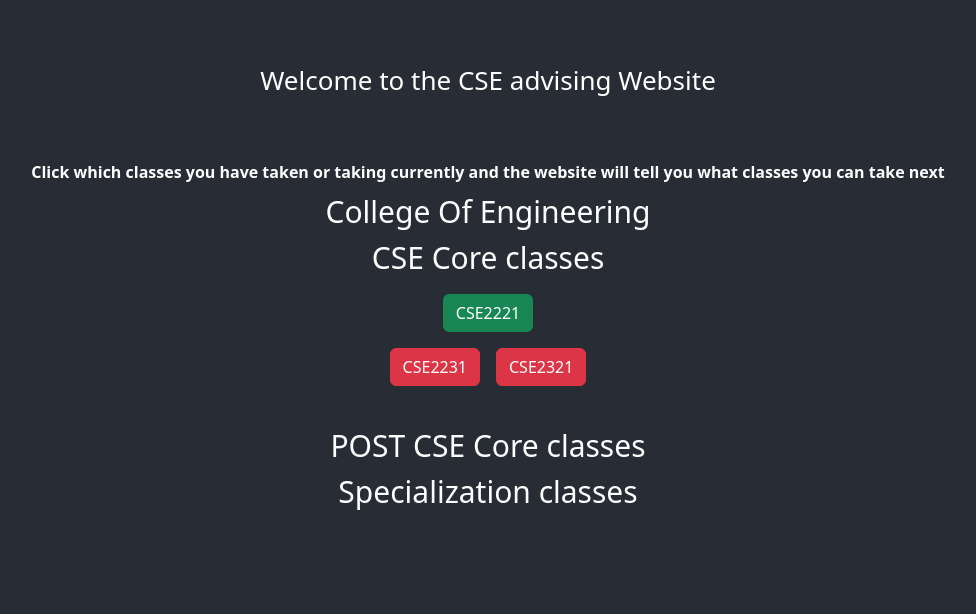
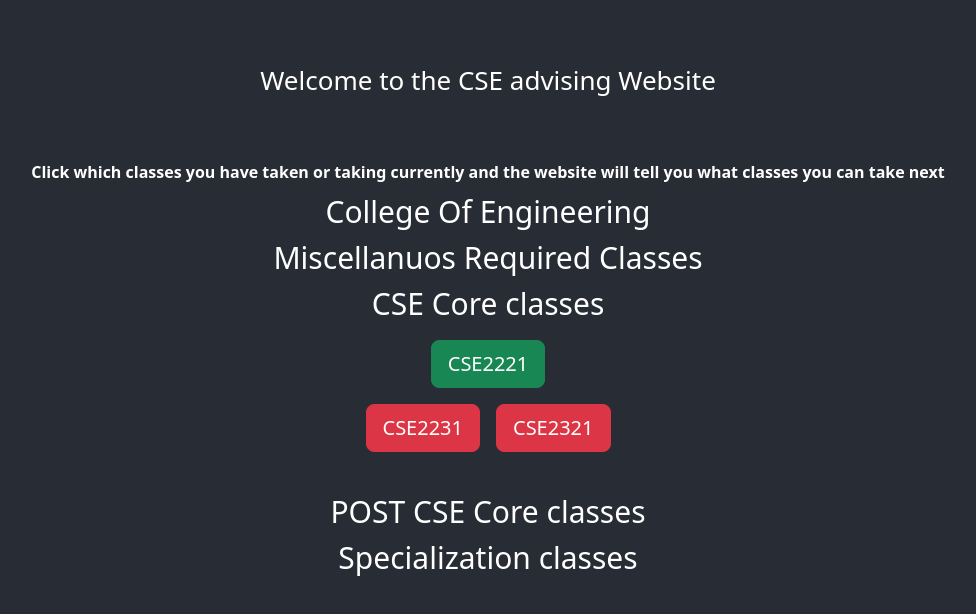
Before and after one commit to patelvndn/OSUCSEAdvisingWebsite, a React (Create React App) app: page / in a window 1280 px wide. Both pictures are taken after a click on the button "CSE2221". Shown: the top 614 px of the page, without its empty margins (152-1128 px from the left). Built offline with nearby package versions, Linux system fonts and the light colour scheme.

Commit message:
Moved the CSE core body to a component(CSECORE)

```diff
--- a/src/App.js
+++ b/src/App.js
@@ -1,14 +1,16 @@
 import React, { Component } from "react";
 import "./App.css";
 import Section from "./components/section";
+import CseCore from "./components/cseCore";
 
 class App extends Component {
   state = {
     counters: [
       { id: 1, region: "College Of Engineering" },
-      { id: 2, region: "CSE Core classes" },
-      { id: 3, region: "POST CSE Core classes" },
-      { id: 4, region: "Specialization classes" },
+      { id: 2, region: "Miscellanuos Required Classes" },
+      { id: 3, region: "CSE Core classes" },
+      { id: 4, region: "POST CSE Core classes" },
+      { id: 5, region: "Specialization classes" },
     ],
 
     SW1val: false,
@@ -18,6 +20,16 @@ class App extends Component {
     SYS1val: false,
     SYS2val: false,
     CAPval: false,
+
+    ENGR1181val: false,
+    ENGR1182val: false,
+    PHYval: false,
+    Calc1val: false,
+    Calc2val: false,
+    LINALGval: false,
+    STATval: false,
+    MATHval: false,
+    ECE2060: false,
   };
 
   render() {
@@ -30,16 +42,6 @@ class App extends Component {
           Click which classes you have taken or taking currently and the website
           will tell you what classes you can take next
         </b>
-        {/* <div className="Region-Formation">
-          {this.state.counters.map((counter) => (
-            <div>
-              <Section key={counter.id} region={counter.region} />
-              <button className="btn btn-danger btn-sm m-2">
-                Fill {counter.region}
-              </button>
-            </div>
-          ))}
-        </div> */}
         <Section
           key={this.state.counters[0].id}
           region={this.state.counters[0].region}
@@ -50,68 +52,41 @@ class App extends Component {
           region={this.state.counters[1].region}
           className="Region-Formation"
         />
-        <button
-          className={this.getButtonColor(this.state.SW1val)}
-          onClick={this.SW1Clicked}
-        >
-          CSE2221
-        </button>
-        <br></br>
-        <button
-          className={this.getButtonColor(this.state.SW2val)}
-          onClick={this.SW2Clicked}
-          hidden={this.getKey1()}
-        >
-          CSE2231
-        </button>
-        <button
-          className={this.getButtonColor(this.state.FN1val)}
-          onClick={this.FN1Clicked}
-          hidden={this.getKey1()}
-        >
-          CSE2321
-        </button>
-        <br></br>
-        <button
-          className={this.getButtonColor(this.state.FN2val)}
-          onClick={this.FN2Clicked}
-          hidden={this.getKey2()}
-        >
-          CSE2331
-        </button>
-        <button
-          className={this.getButtonColor(this.state.SYS1val)}
-          onClick={this.SYS1Clicked}
-          hidden={this.getKey2()}
-        >
-          CSE2421
-        </button>
-
-        <br></br>
-
-        <button
-          className={this.getButtonColor(this.state.SYS2val)}
-          onClick={this.SYS2Clicked}
-          hidden={this.getKey3()}
-        >
-          CSE2431
-        </button>
-
-        <button
-          className={this.getButtonColor(this.state.CAPval)}
-          onClick={this.CAPClicked}
-          hidden={this.getKey3()}
-        >
-          CSE390X
-        </button>
         <Section
           key={this.state.counters[2].id}
           region={this.state.counters[2].region}
           className="Region-Formation"
         />
+        <CseCore
+          key={1}
+          onGetButtonColor={this.getButtonColor}
+          onSW1Clicked={this.SW1Clicked}
+          onSW2Clicked={this.SW2Clicked}
+          onFN1Clicked={this.FN1Clicked}
+          onFN2Clicked={this.FN2Clicked}
+          onSYS1Clicked={this.SYS1Clicked}
+          onSYS2Clicked={this.SYS2Clicked}
+          onCAPClicked={this.CAPClicked}
+          onKey1={this.getKey1()}
+          onKey2={this.getKey2()}
+          onKey3={this.getKey3()}
+          SW1val={this.state.SW1val}
+          SW2val={this.state.SW2val}
+          FN1val={this.state.FN1val}
+          FN2val={this.state.FN2val}
+          SYS1val={this.state.SYS1val}
+          SYS2val={this.state.SYS2val}
+          CAPval={this.state.CAPval}
+        />
         <Section
           key={this.state.counters[3].id}
           region={this.state.counters[3].region}
+          className="Region-Formation"
+        />
+
+        <Section
+          key={this.state.counters[4].id}
+          region={this.state.counters[4].region}
           className="Region-Formation"
         />
       </div>
@@ -195,7 +170,7 @@ class App extends Component {
   };
 
   getButtonColor = (val) => {
-    let x = "btn btn-m m-2 btn-";
+    let x = "btn btn-lg m-2 btn-";
     return (x += val ? "success" : "danger");
   };
 
--- a/src/components/cseCore.jsx
+++ b/src/components/cseCore.jsx
@@ -5,38 +5,38 @@ class CseCore extends Component {
     return (
       <div>
         <button
-          className={this.getButtonColor(this.state.SW1val)}
-          onClick={this.SW1Clicked}
+          className={this.props.onGetButtonColor(this.props.SW1val)}
+          onClick={this.props.onSW1Clicked}
         >
           CSE2221
         </button>
         <br></br>
         <button
-          className={this.getButtonColor(this.state.SW2val)}
-          onClick={this.SW2Clicked}
-          hidden={this.getKey1()}
+          className={this.props.onGetButtonColor(this.props.SW2val)}
+          onClick={this.props.onSW2Clicked}
+          hidden={this.props.onKey1}
         >
           CSE2231
         </button>
         <button
-          className={this.getButtonColor(this.state.FN1val)}
-          onClick={this.FN1Clicked}
-          hidden={this.getKey1()}
+          className={this.props.onGetButtonColor(this.props.FN1val)}
+          onClick={this.props.onFN1Clicked}
+          hidden={this.props.onKey1}
         >
           CSE2321
         </button>
         <br></br>
         <button
-          className={this.getButtonColor(this.state.FN2val)}
-          onClick={this.FN2Clicked}
-          hidden={this.getKey2()}
+          className={this.props.onGetButtonColor(this.props.FN2val)}
+          onClick={this.props.onFN2Clicked}
+          hidden={this.props.onKey2}
         >
           CSE2331
         </button>
         <button
-          className={this.getButtonColor(this.state.SYS1val)}
-          onClick={this.SYS1Clicked}
-          hidden={this.getKey2()}
+          className={this.props.onGetButtonColor(this.props.SYS1val)}
+          onClick={this.props.onSYS1Clicked}
+          hidden={this.props.onKey2}
         >
           CSE2421
         </button>
@@ -44,17 +44,17 @@ class CseCore extends Component {
         <br></br>
 
         <button
-          className={this.getButtonColor(this.state.SYS2val)}
-          onClick={this.SYS2Clicked}
-          hidden={this.getKey3()}
+          className={this.props.onGetButtonColor(this.props.SYS2val)}
+          onClick={this.props.onSYS2Clicked}
+          hidden={this.props.onKey3}
         >
           CSE2431
         </button>
 
         <button
-          className={this.getButtonColor(this.state.CAPval)}
-          onClick={this.CAPClicked}
-          hidden={this.getKey3()}
+          className={this.props.onGetButtonColor(this.props.CAPval)}
+          onClick={this.props.onCAPClicked}
+          hidden={this.props.onKey3}
         >
           CSE390X
         </button>
```
